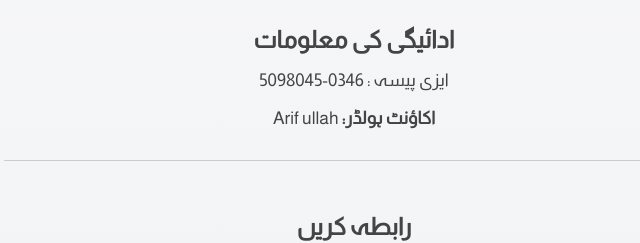
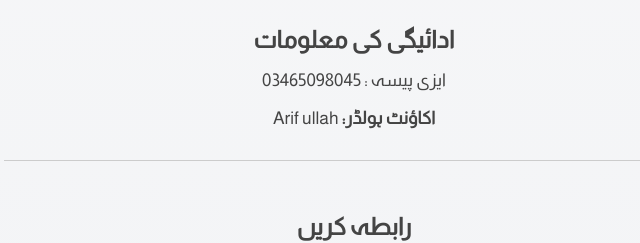
Before and after one commit to Arifjan10/AlMuhibPerfumes, a plain HTML site: page index.html in a window 1280 px wide. Shown: the part 1554-1797 px from the top of the page, 286-926 px from the left. Drawn offline with Linux system fonts and the light colour scheme.

Commit message:
Update index.html

```diff
--- a/index.html
+++ b/index.html
@@ -70,7 +70,7 @@
 
         <div class="section">
             <h2>ادائیگی کی معلومات</h2>
-            <p><strong></strong>ایزی پیسہ :</strong> 0346-5098045</p>
+            <p><strong></strong>ایزی پیسہ :</strong> 03465098045 </p>
             <p><strong>اکاؤنٹ ہولڈر:</strong> Arif ullah</p>
         </div>
 
```
